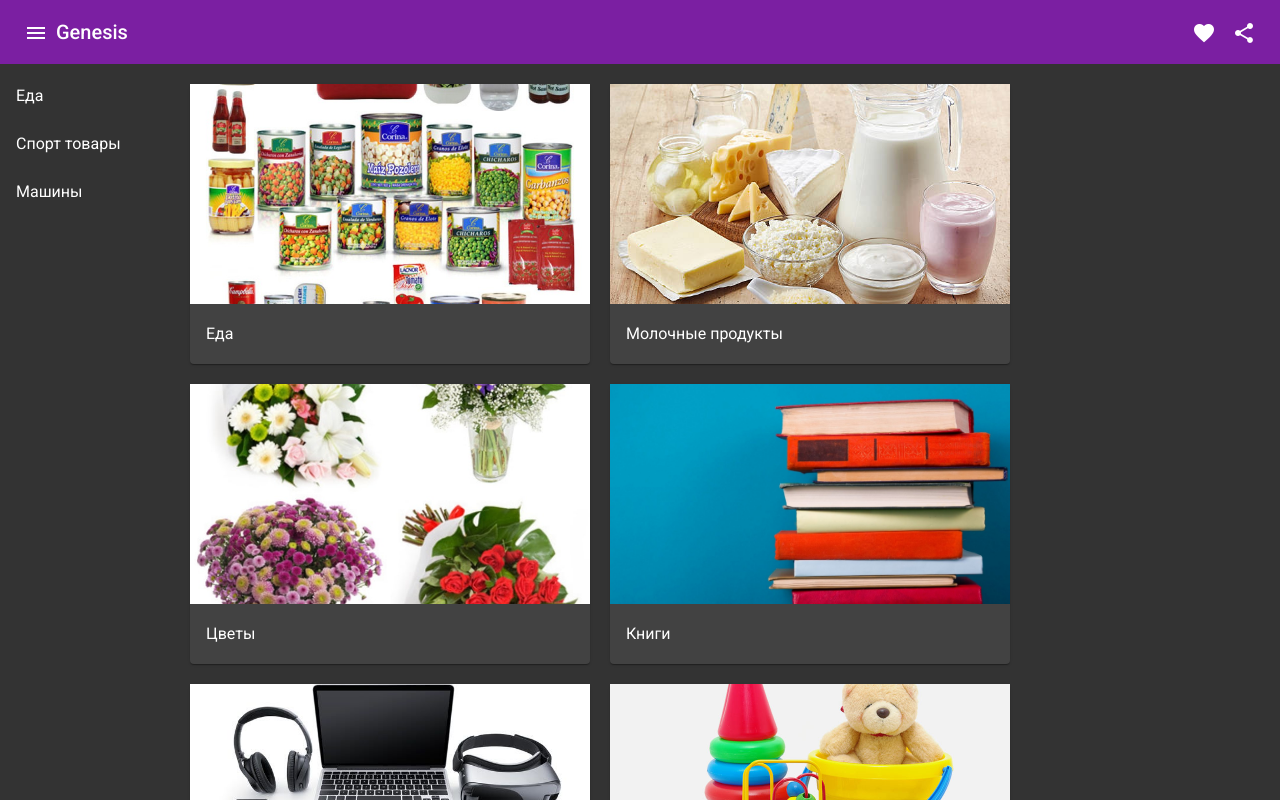
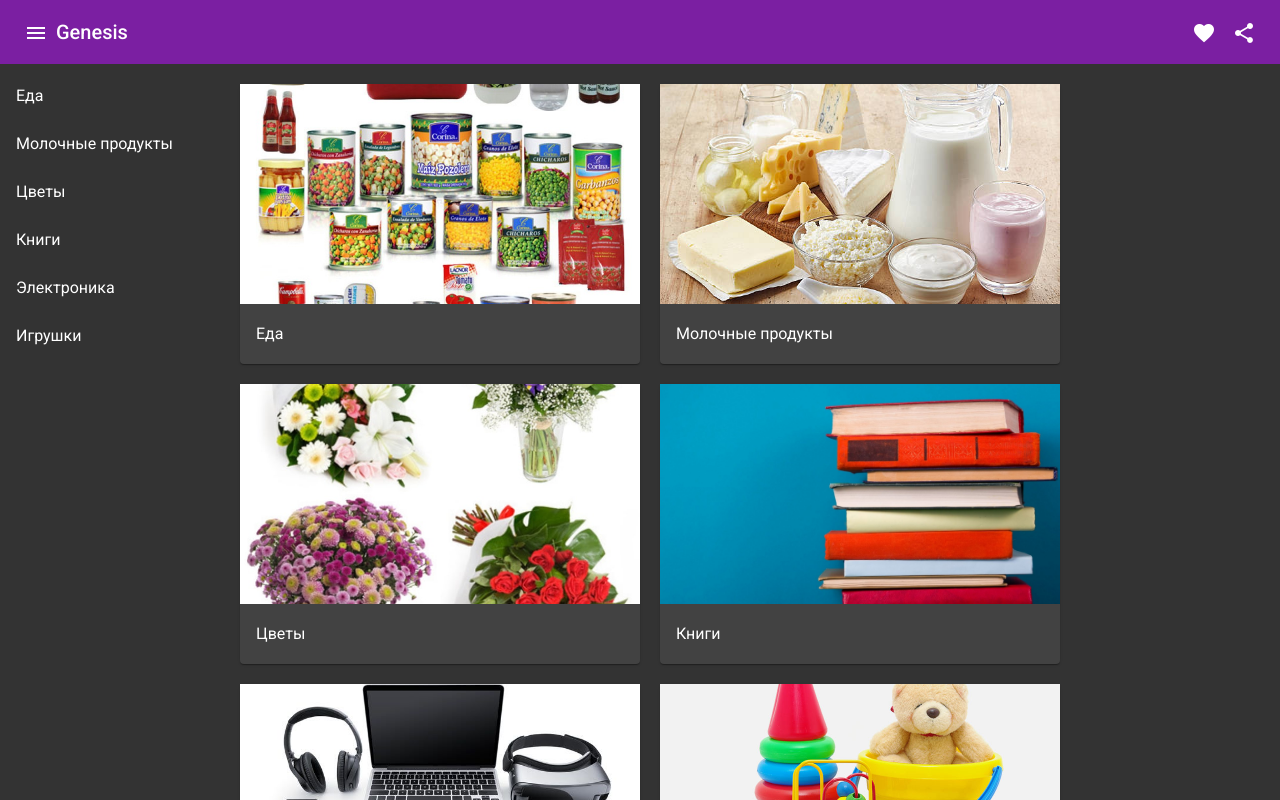
Before and after one commit to xusnora/genesis-front, an Angular app: page / in a window 1280 px wide. Shown: the top 800 px of the page. Built offline with nearby package versions, Linux system fonts and the light colour scheme.

Commit message:
resiving categories from service

```diff
--- a/src/app/categories/categories.component.ts
+++ b/src/app/categories/categories.component.ts
@@ -1,4 +1,5 @@
 import { Component, OnInit } from '@angular/core';
+import { CategoriesService } from '../servises/categories.service';
 
 @Component({
   selector: 'app-categories',
@@ -6,34 +7,9 @@ import { Component, OnInit } from '@angular/core';
   styleUrls: ['./categories.component.scss'],
 })
 export class CategoriesComponent implements OnInit {
-  public categories = [
-    {
-      name: 'Еда',
-      url: 'assets/images/food.jpg',
-    },
-    {
-      name: 'Молочные продукты',
-      url: 'assets/images/milk.jpg',
-    },
-    {
-      name: 'Цветы',
-      url: 'assets/images/flowers.jpg',
-    },
-    {
-      name: 'Книги',
-      url: 'assets/images/books.jpg',
-    },
-    {
-      name: 'Электроника',
-      url: 'assets/images/electronics.jpeg',
-    },
-    {
-      name: 'Игрушки',
-      url: 'assets/images/Toys.jpg',
-    },
-  ];
+  public categories = this.categoriesService.categories;
 
-  constructor() {}
+  constructor(private categoriesService: CategoriesService) {}
 
   ngOnInit(): void {}
 }
--- a/src/app/layout/layout.component.scss
+++ b/src/app/layout/layout.component.scss
@@ -2,12 +2,12 @@
   flex: 1 1 auto;
 }
 
-main{
+main {
   display: flex;
   justify-content: flex-start;
   gap: 20px;
 }
 
-.nav{
-  min-width: 150px;
+.nav {
+  min-width: 200px;
 }
--- /dev/null
+++ b/src/app/servises/categories.service.ts
@@ -0,0 +1,35 @@
+import { Injectable } from '@angular/core';
+
+@Injectable({
+  providedIn: 'root',
+})
+export class CategoriesService {
+  public categories = [
+    {
+      name: 'Еда',
+      url: 'assets/images/food.jpg',
+    },
+    {
+      name: 'Молочные продукты',
+      url: 'assets/images/milk.jpg',
+    },
+    {
+      name: 'Цветы',
+      url: 'assets/images/flowers.jpg',
+    },
+    {
+      name: 'Книги',
+      url: 'assets/images/books.jpg',
+    },
+    {
+      name: 'Электроника',
+      url: 'assets/images/electronics.jpeg',
+    },
+    {
+      name: 'Игрушки',
+      url: 'assets/images/Toys.jpg',
+    },
+  ];
+
+  constructor() {}
+}
--- a/src/app/side-nav/side-nav.component.html
+++ b/src/app/side-nav/side-nav.component.html
@@ -1,5 +1,5 @@
 <mat-list role="list">
-  <mat-list-item role="listitem">Еда</mat-list-item>
-  <mat-list-item role="listitem">Спорт товары</mat-list-item>
-  <mat-list-item role="listitem">Машины</mat-list-item>
+  <ng-container *ngFor="let category of categories">
+    <mat-list-item role="listitem">{{ category.name }}</mat-list-item>
+  </ng-container>
 </mat-list>
--- a/src/app/side-nav/side-nav.component.ts
+++ b/src/app/side-nav/side-nav.component.ts
@@ -1,15 +1,15 @@
 import { Component, OnInit } from '@angular/core';
+import { CategoriesService } from '../servises/categories.service';
 
 @Component({
   selector: 'app-side-nav',
   templateUrl: './side-nav.component.html',
-  styleUrls: ['./side-nav.component.scss']
+  styleUrls: ['./side-nav.component.scss'],
 })
 export class SideNavComponent implements OnInit {
+  public categories = this.categoriesService.categories;
 
-  constructor() { }
+  constructor(private categoriesService: CategoriesService) {}
 
-  ngOnInit(): void {
-  }
-
+  ngOnInit(): void {}
 }
```
Also changed, not shown: 1 other file (tests, documents, lock files or other folders).
